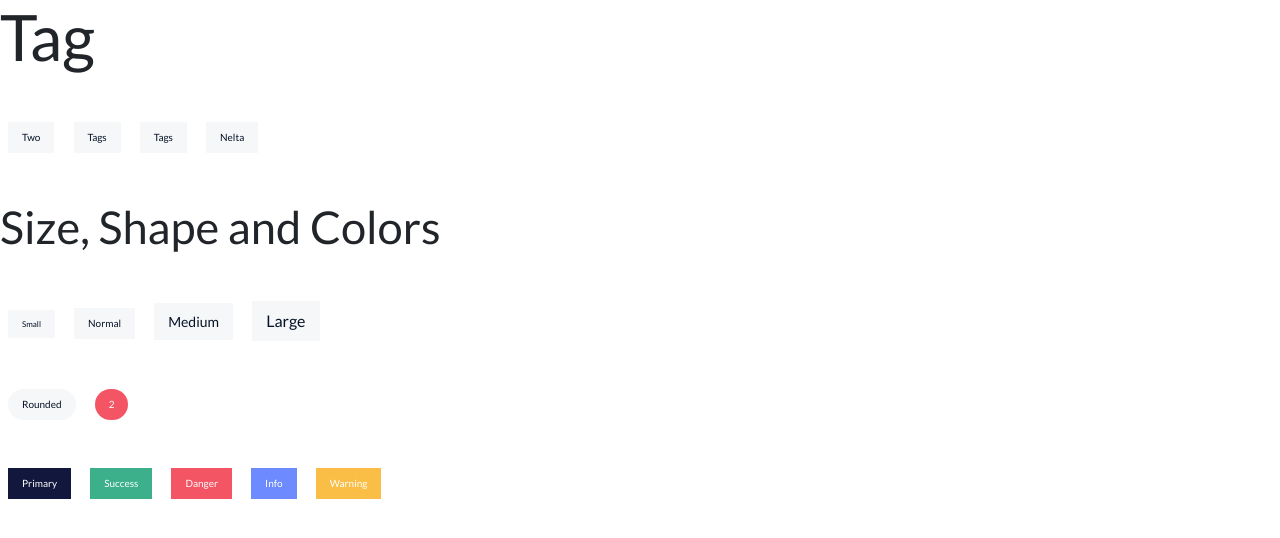
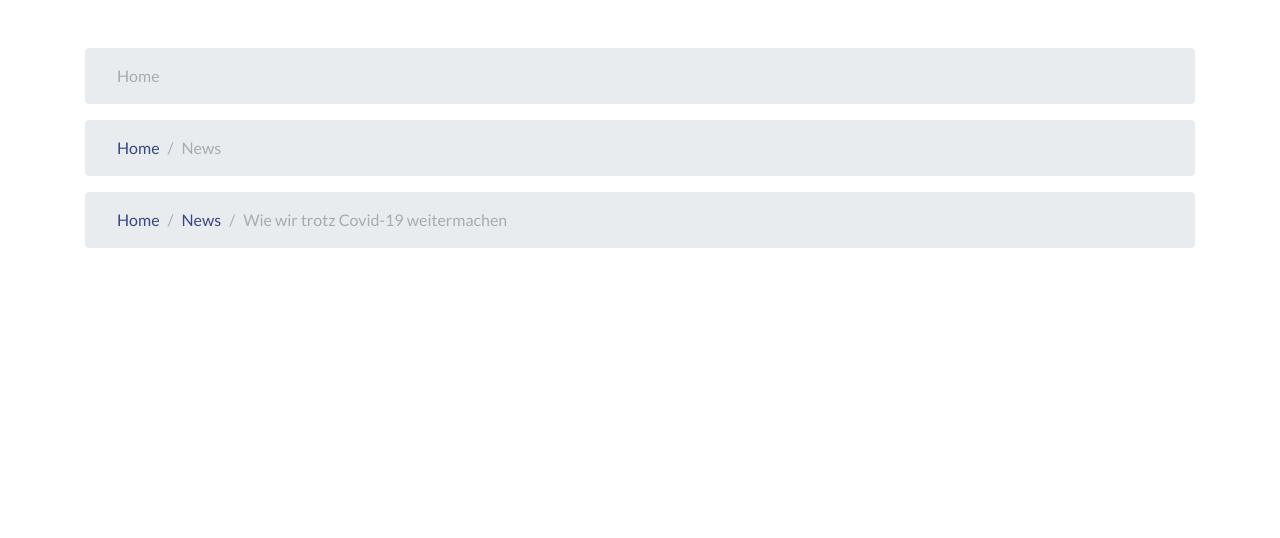
Before and after one commit to NeltaGmbh/framework, a website built with webpack: page index.html in a window 1280 px wide. Built offline with nearby package versions, Linux system fonts and the light colour scheme.

Commit message:
DEV-433 Breadcrumbs Developed

```diff
--- a/index.html
+++ b/index.html
@@ -8,33 +8,31 @@
 
 </head>
 <body>
-    <h2 class="mb-5">Tag</h2>
-    <div class="tag">
-        <a href="#"><span class="item">Two</span></a>
-        <a href="#"><span class="item">Tags</span></a>
-        <a href="#"><span class="item">Tags</span></a>
-        <a href="#"><span class="item">Nelta</span></a>
-    </div>
+    <div class="container mt-5">
+        <div class="row">
+            <div class="col-12">
+                <nav aria-label="breadcrumb">
+                    <ol class="breadcrumb">
+                      <li class="breadcrumb-item active" aria-current="page">Home</li>
+                    </ol>
+                  </nav>
 
-    <h3 class="mt-5 mb-5">Size, Shape and Colors</h3>
-    <div class="tag">
-        <a href="#"><span class="item small">Small</span></a>
-        <a href="#"><span class="item">Normal</span></a>
-        <a href="#"><span class="item medium">Medium</span></a>
-        <a href="#"><span class="item large">Large</span></a>
-    </div>
+                  <nav aria-label="breadcrumb">
+                    <ol class="breadcrumb">
+                      <li class="breadcrumb-item"><a href="#">Home</a></li>
+                      <li class="breadcrumb-item active" aria-current="page">News</li>
+                    </ol>
+                  </nav>
 
-    <div class="tag mt-5">
-        <a href="#"><span class="item rounded">Rounded</span></a>
-        <a href="#"><span class="item rounded error">2</span></a>
-    </div>
-
-    <div class="tag mt-5">
-        <a href="#"><span class="item primary">Primary</span></a>
-        <a href="#"><span class="item success">Success</span></a>
-        <a href="#"><span class="item error">Danger</span></a>
-        <a href="#"><span class="item info">Info</span></a>
-        <a href="#"><span class="item warning">Warning</span></a>
+                  <nav aria-label="breadcrumb">
+                    <ol class="breadcrumb">
+                      <li class="breadcrumb-item"><a href="#">Home</a></li>
+                      <li class="breadcrumb-item"><a href="#">News</a></li>
+                      <li class="breadcrumb-item active" aria-current="page">Wie wir trotz Covid-19 weitermachen</li>
+                    </ol>
+                  </nav>
+            </div>
+        </div>
     </div>
 
 
--- a/package.json
+++ b/package.json
@@ -1,6 +1,6 @@
 {
   "name": "nelta-framework",
-  "version": "0.1.3",
+  "version": "0.1.4",
   "description": "Nelta's framework",
   "main": "index.js",
   "scripts": {
--- a/src/sass/components/_breadcrumbs.scss
+++ b/src/sass/components/_breadcrumbs.scss
@@ -0,0 +1,14 @@
+.breadcrumb {
+    padding: 1rem 2rem;
+    .breadcrumb-item {
+        a {
+            color: $blue-3;
+        }
+        &:before {
+            color: $neutral-5;
+        }
+    }
+    .active {
+        color: $neutral-5;
+    }
+}
--- a/src/sass/components/components.scss
+++ b/src/sass/components/components.scss
@@ -2,3 +2,4 @@
 @import '_banner.scss';
 @import '_flag.scss';
 @import '_tag.scss';
+@import '_breadcrumbs.scss';
```
Also changed, not shown: dist/bundle.css.
